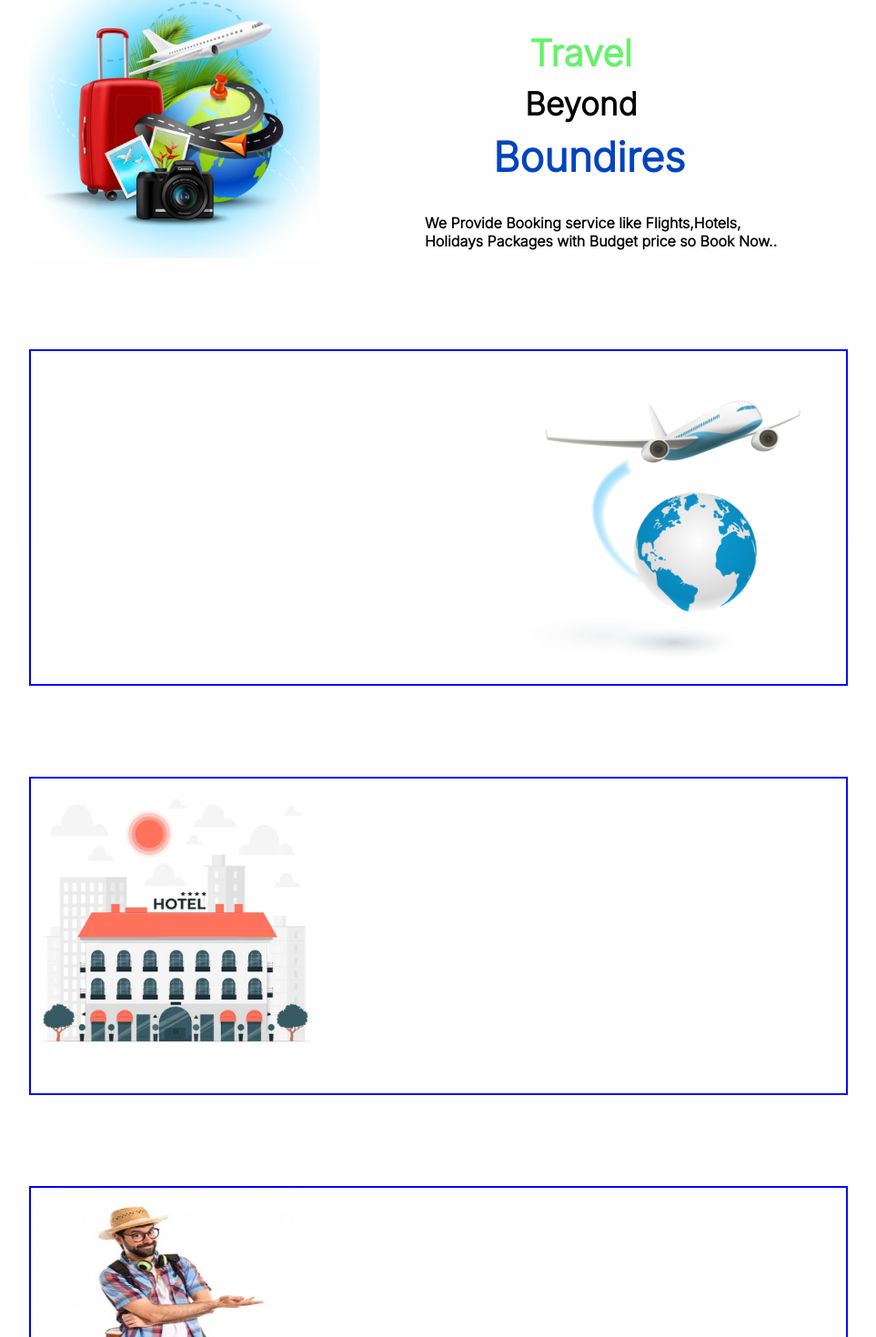
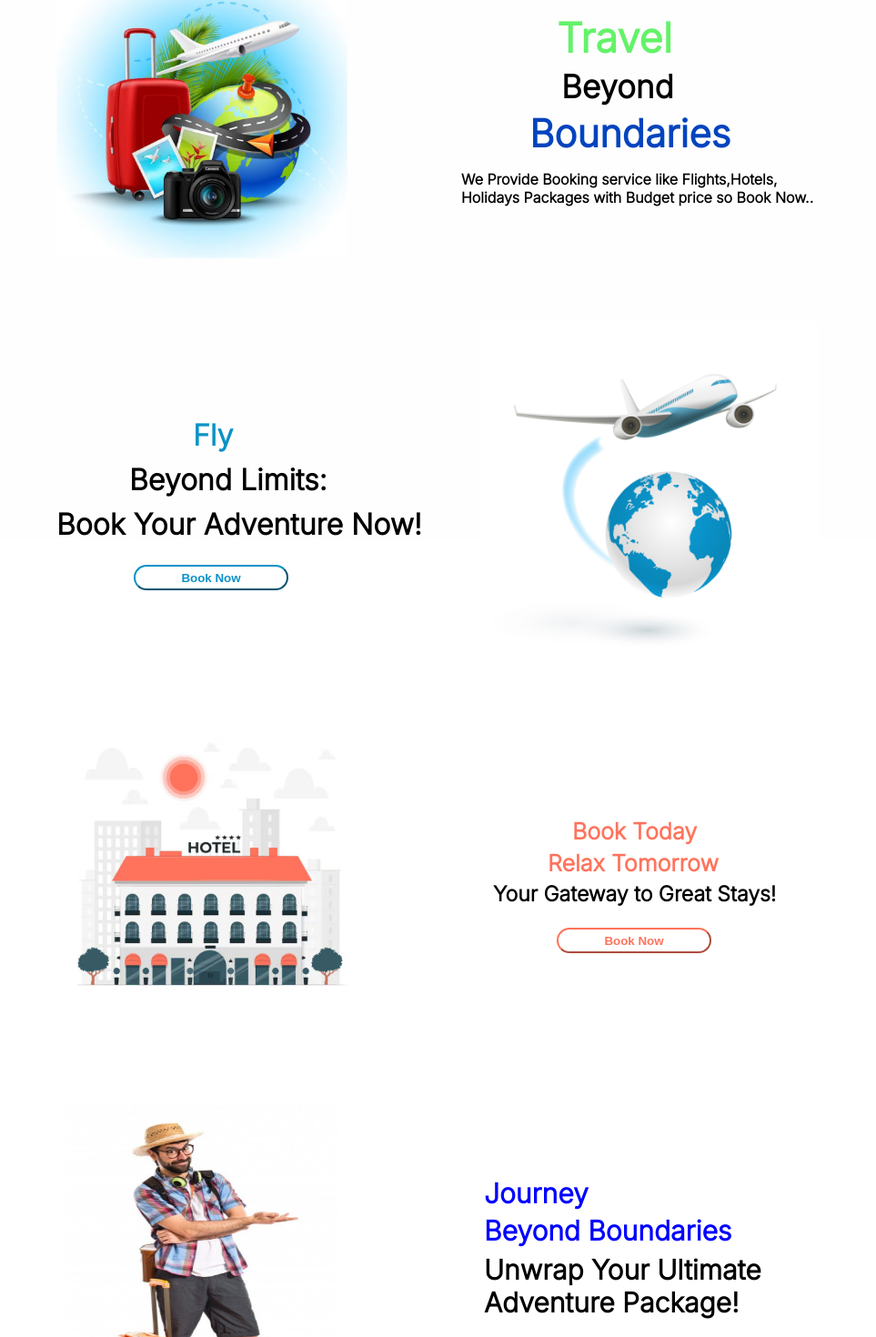
Before and after one commit to Dhruvil234/KD-Fronted, a React (Vite) app: page / in a window 1280 px wide. Shown: the part 206-1676 px from the top of the page at 91% size, without its empty margins (188-1151 px from the left). Built offline with nearby package versions, Linux system fonts and the light colour scheme; a web font is replaced by a local one.

Commit message:
Home Page Design

```diff
--- a/src/components/Navbar.css
+++ b/src/components/Navbar.css
@@ -435,14 +435,14 @@ p{
 .parentdiv{
     width:1340px;
     height:800px;
-    margin-bottom:1050px;
+    margin-bottom:1000px;
 }
 .travel{
     width: 900px;
     display: flex;
     margin-top:50px;
-    margin-left:220px;
-    margin-bottom: 100px;
+    margin-left:250px;
+    margin-bottom: 70px;
 }
 .travelimagediv{
     width:320px;
@@ -454,52 +454,86 @@ p{
     display:flex;
 }
 .travelinfo{
-    margin-left:70px;
+    margin-left:80px;
 }
 .travelinfotage1{
     color:#64F269;
     font-weight: bold;
-    margin-left:160px;
-    margin-top:70px;
-    margin-bottom:5px;
-    font-size:40px;
+    margin-left:150px;
+    margin-top:50px;
+    margin-bottom:3px;
+    font-size:45px;
 }
 .travelinfotage2{
     margin-left:155px;
-    margin-top:10px;
+    margin-top:5px;
     font-size:35px;
-    margin-bottom:5px;
+    margin-bottom:3px;
 }
 .travelinfotage3{
     color:#0244BE;
-    font-size:45px;
+    font-size:42px;
     margin-left:120px;
-    margin-top:10px;
+    margin-top:5px;
+    margin-bottom:3px;
+}
+.travelinfo p{
+    margin-top:15px;
+}.flight {
+    width: 900px;
+    height: 370px;
+    display: flex;
+    margin-left: 220px;
+    margin-bottom: 70px;
+}
+.flightimage {
+    width: 100%;
+    height: 100%;
+}
+.flightinfo {
+    display: flex;
+    flex-direction: column;
+    justify-content: center;
+    align-items: flex-start;
+    margin-left:30px;
+
+}
+.flightinfotag1{
+    color:#0A92C6;
+    margin-left:150px;
     margin-bottom:5px;
 }
-.flight {
-    width: 900px;
-    height:370px;
-    display: flex;
-    border:2px solid blue;
-    margin-left: 220px;
-    margin-bottom: 100px;
+.flightinfotag2{
+    margin-left:80px;
+    margin-top:5px;
+    margin-bottom:5px;
 }
-.flightimagediv{
-    margin-left:530px;
+.flightinfotag3{
+    margin-top:5px;
+    margin-bottom:5px;
 }
-.flightimage{
-    width:360px;
-    height:350px;
+.bookbtnflight {
+    width: 170px;
+    height: 28px;
+    border-radius: 15px;
+    margin-top: 20px;
+    border-color: #0A92C6;
+    color: #0A92C6;
+    background-color: transparent;
+    cursor: pointer;
+    font-weight: bold;
+    margin-left:85px;
+}
+.bookbtnflight:hover {
+    color: white;
+    background-color: #0A92C6;
 }
 .hotel {
     width: 900px;
     height:350px;
     display: flex;
-    flex-direction: column;
-    border:2px solid blue;
-    margin-left: 220px;
-    margin-bottom: 100px;
+    margin-left: 260px;
+    margin-bottom: 70px;
 }
 .hotelimagediv{
     width:350px;
@@ -509,11 +543,50 @@ p{
     width: 320px;
     height: 320px;
 }
+.hotelinfo{
+    margin-top:100px;
+}
+.hotelinfotag1{
+    color:#FF735C;
+    margin-left:207px;
+    font-size:25px;
+    margin-top:5px;
+    margin-bottom:3px;
+}
+.hotelinfotag2{
+    color:#FF735C;
+    font-size:25px;
+    margin-top:5px;
+    margin-left:180px;
+    margin-bottom:3px;
+}
+.hotelinfotag3{
+    font-size:23px;
+    margin-top:5px;
+    font-weight:bold;
+    margin-left:120px;
+    margin-bottom:3px;
+}
+.bookbtnhotel{
+    width:170px;
+    height:28px;
+    border-radius:15px;
+    margin-top:20px;
+    margin-left:190px;
+    border-color:#FF735C;
+    color:#FF735C;
+    background-color:transparent;
+    cursor:pointer;
+    font-weight:bold;
+}
+.bookbtnhotel:hover{
+    color:white;
+    background-color:#FF735C;
+}
 .holiday{
     width: 900px;
     display: flex;
-    border:2px solid blue;
-    margin-left:220px;
+    margin-left:260px;
     margin-bottom:120px;
 }
 .holidayimagediv{
@@ -524,3 +597,39 @@ p{
     width:300px;
     height:380px;
 }
+.holidayinfo{
+    margin-top:50px;
+    margin-left:160px;
+}
+.holidayinfotag1{
+    font-size:30px;
+    color:blue;
+    margin-bottom:5px;
+}
+.holidayinfotag2{
+    font-size:30px;
+    margin-bottom:5px;
+    margin-top:5px;
+    color:blue;
+}
+.holidayinfotag3{
+    font-size:30px;
+    margin-bottom:5px;
+    margin-top:7px;
+}
+.bookbtnholiday{
+    width:170px;
+    height:25px;
+    color:blue;
+    border-color:blue;
+    background-color:transparent;
+    cursor:pointer;
+    margin-top:20px;
+    margin-left:40px;
+    border-radius:20px;
+    font-weight:bold;
+}
+.bookbtnholiday:hover{
+    color:white;
+    background-color:blue;
+}
--- a/src/components/pages/Flight.jsx
+++ b/src/components/pages/Flight.jsx
@@ -102,8 +102,6 @@ export const Flight = () => {
             .map((key) => `${key}: ${errorMessages[key]}`)
             .join('\n')}`
         );
-      } else {
-        alert(error.message);
       }
     }
   };
--- a/src/components/pages/Home.jsx
+++ b/src/components/pages/Home.jsx
@@ -27,13 +27,18 @@ export const Home = () => {
         <div className='travelinfo'>
             <h1 className='travelinfotage1'>Travel</h1>
             <h1 className='travelinfotage2'>Beyond</h1>
-            <h1 className='travelinfotage3'>Boundires</h1>
-            <p>   We Provide Booking  service like Flights,Hotels,<br/>
-          Holidays Packages with Budget price so Book Now..</p>
+            <h1 className='travelinfotage3'>Boundaries</h1>
+            <p>   We Provide Booking  service like Flights,Hotels,<br/> Holidays Packages with Budget price so Book Now..</p>
         </div>
       </div>
 
       <div className='flight'>
+        <div className='flightinfo'>
+          <h1 className='flightinfotag1'>Fly</h1>
+          <h1 className='flightinfotag2'>Beyond Limits: </h1>
+          <h1 className='flightinfotag3'>Book Your Adventure Now!</h1>
+          <button type='submit' className='bookbtnflight' onClick={handlebookflight}>Book Now</button>
+        </div>
         <div className='flightimagediv'>
           <img src={Flight} alt='Flight' className='flightimage' />
         </div>
@@ -43,12 +48,24 @@ export const Home = () => {
         <div className='hotelimagediv'>
           <img src={Hotel} alt='Hotel' className='hotelimage' />
         </div>
+        <div className='hotelinfo'>
+          <h1 className='hotelinfotag1'>Book Today</h1>
+          <h1 className='hotelinfotag2'>Relax Tomorrow </h1>
+          <h1 className='hotelinfotag3'>Your Gateway to Great Stays!</h1>
+          <button type='submit' className='bookbtnhotel' onClick={handlebookhotel}>Book Now</button>
+        </div>
       </div>
 
       <div className='holiday'>
         <div className='holidayimagediv'>
           <img src={Holiday} alt='Home Page' className='holidayimage' />
         </div>
+        <div className='holidayinfo'>
+          <h1 className='holidayinfotag1'>Journey</h1>
+          <h1 className='holidayinfotag2'>Beyond Boundaries </h1>
+          <h1 className='holidayinfotag3'>Unwrap Your Ultimate<br/> Adventure Package!</h1>
+          <button type='submit' className='bookbtnholiday' onClick={handlebookholiday}>Book Now</button>
+        </div>
       </div>
     </div>
   );
```
